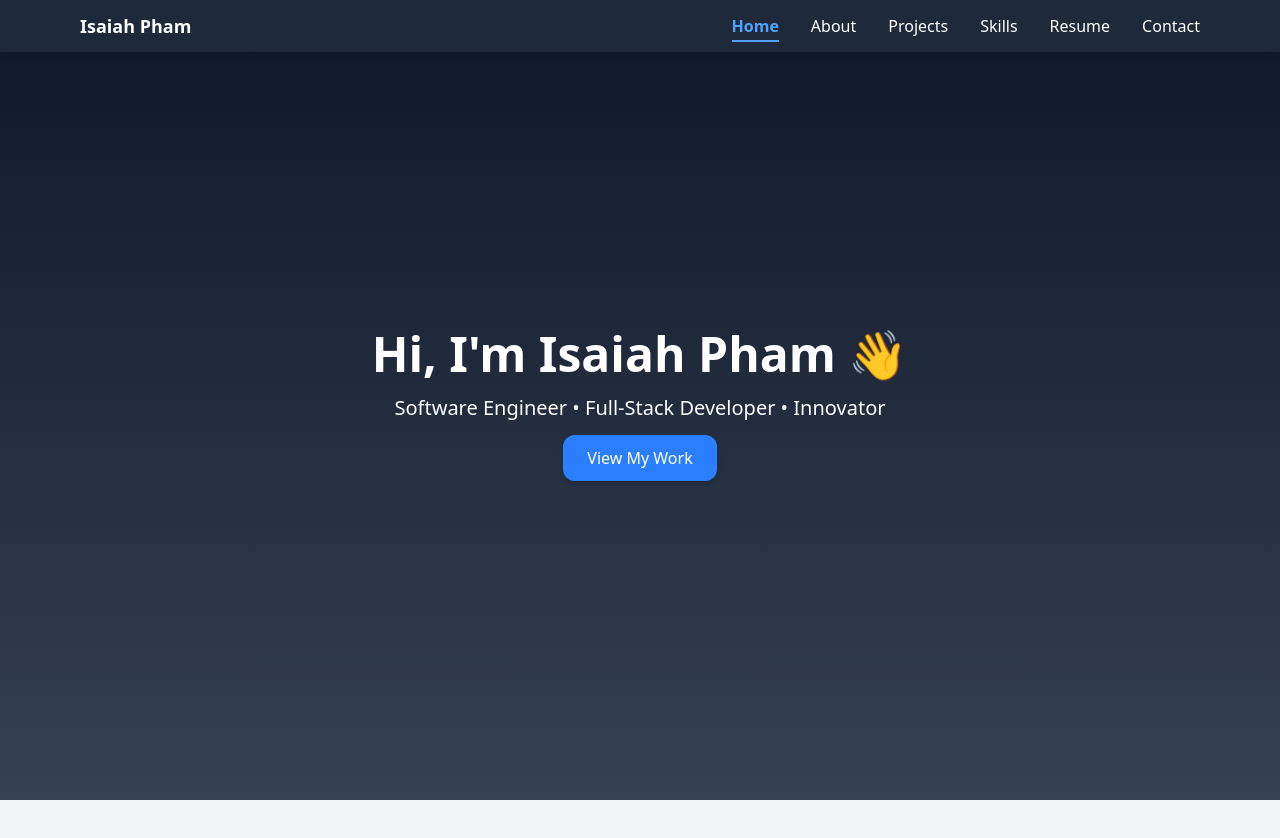
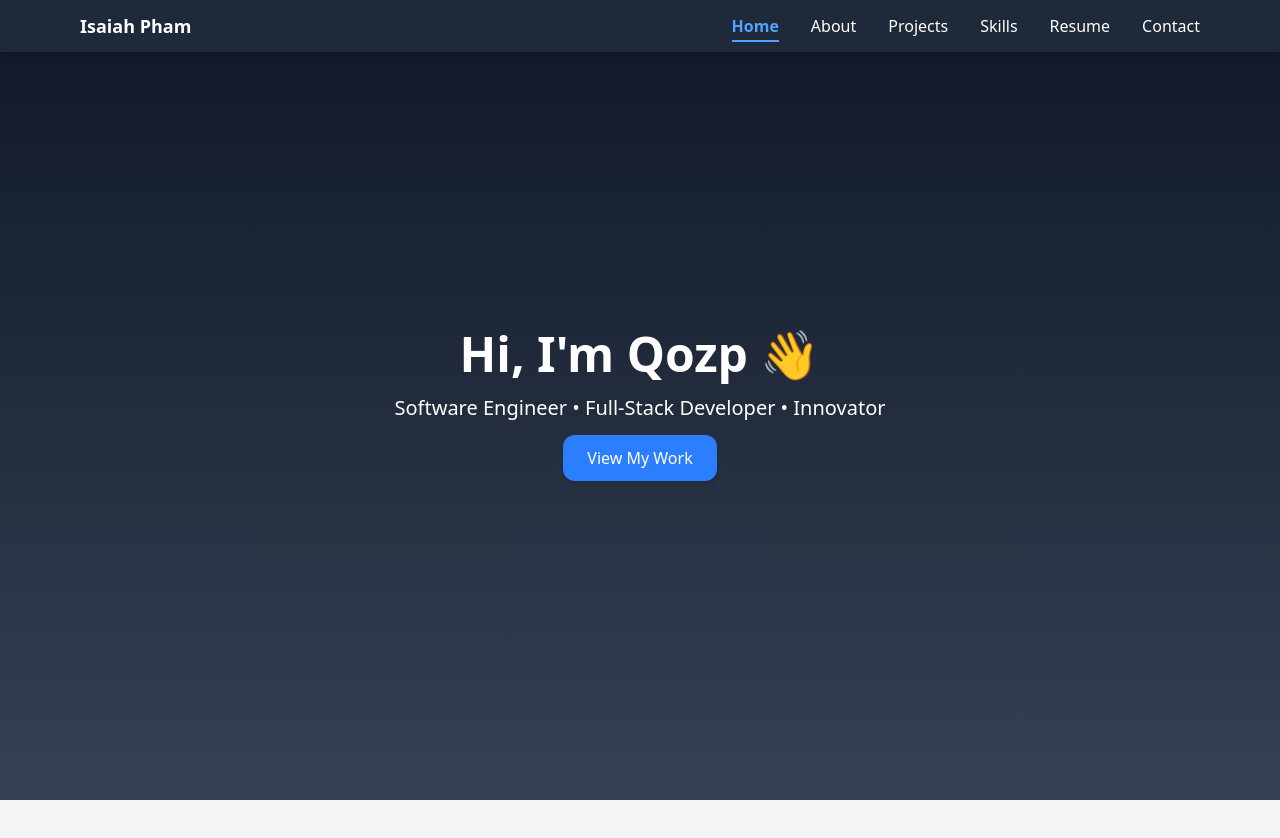
Before and after one commit to qozp/qozp.github.io, a Vue app: page / in a window 1280 px wide. Shown: the top 838 px of the page. Built offline with nearby package versions, Linux system fonts and the light colour scheme.

Commit message:
Update HomeContent.vue

```diff
--- a/src/components/content/HomeContent.vue
+++ b/src/components/content/HomeContent.vue
@@ -1,6 +1,6 @@
 <template>
   <div class="text-center">
-    <h1 class="text-5xl font-bold mb-4">Hi, I'm Isaiah Pham 👋</h1>
+    <h1 class="text-5xl font-bold mb-4">Hi, I'm Qozp 👋</h1>
     <p class="text-xl mb-6">Software Engineer • Full-Stack Developer • Innovator</p>
     <a
       href="#projects"
```
